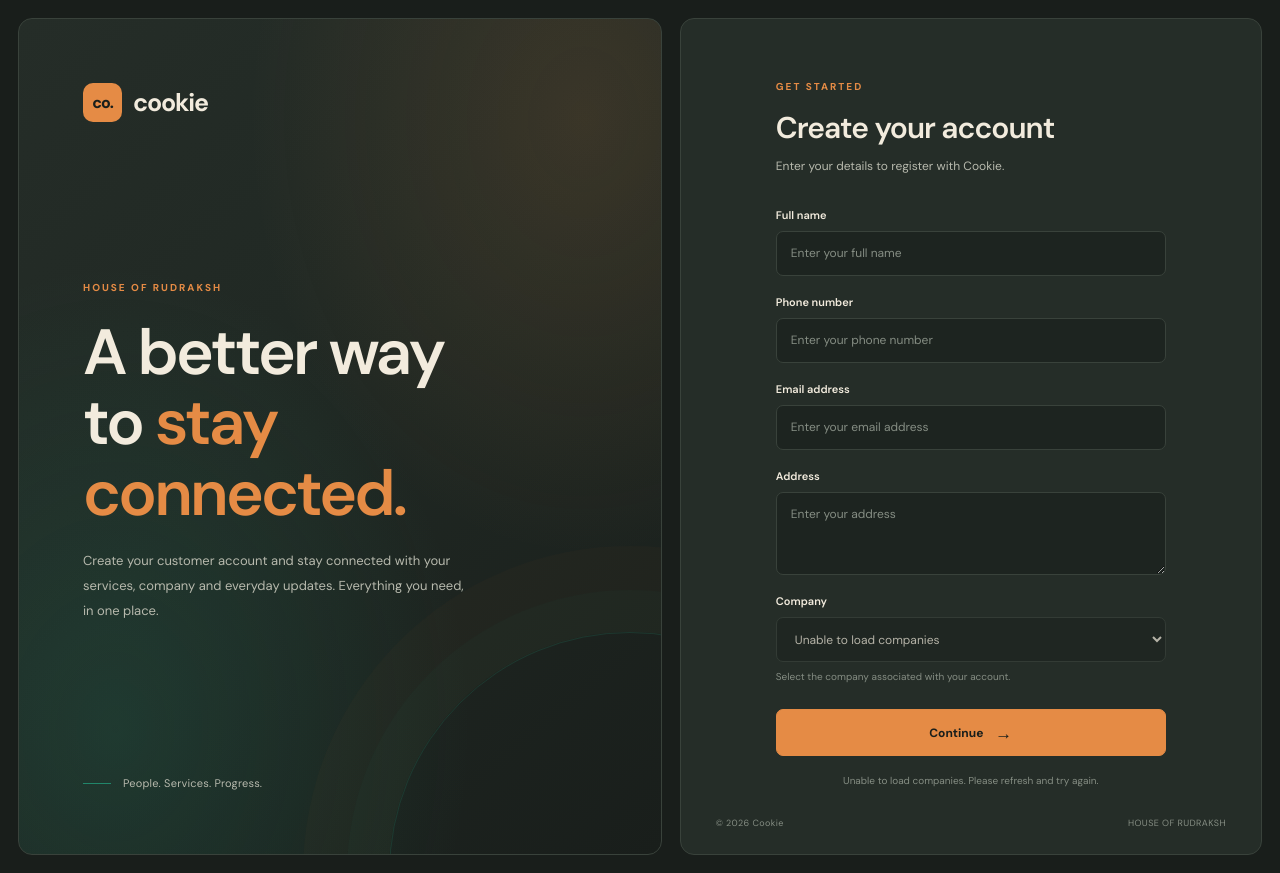
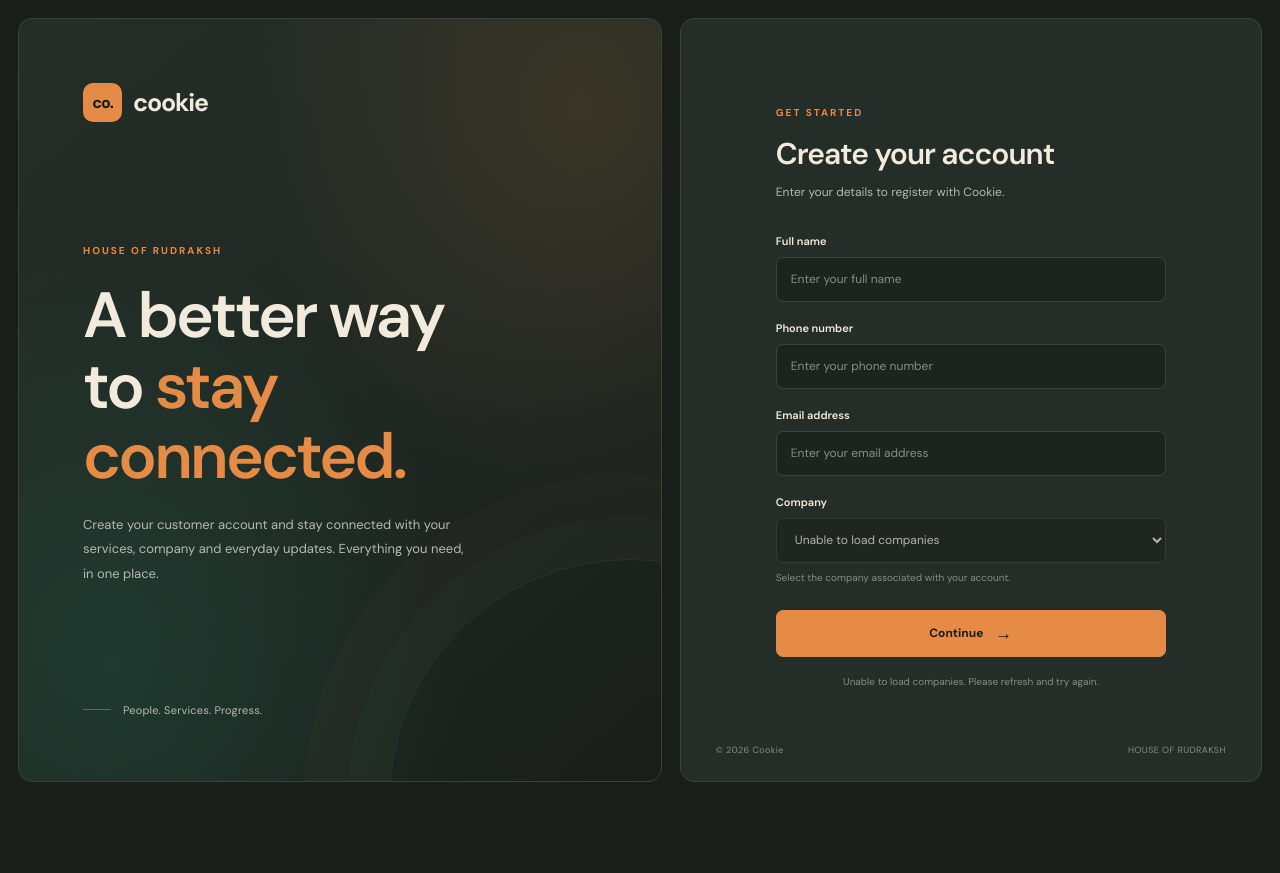
Before and after one commit to rudraksh-gohil/cookie, a plain HTML site: page signup.html in a window 1280 px wide. After the commit the page ends 800 px from the top, so only its background shows below. Drawn offline with Linux system fonts and the light colour scheme; no server answers.

Commit message:
remove address

```diff
--- a/signup.html
+++ b/signup.html
@@ -115,7 +115,7 @@
                         >
 
 
-                        <label for="address">Address</label>
+                        <!-- <label for="address">Address</label>
 
                         <textarea
                             id="address"
@@ -124,7 +124,7 @@
                             maxlength="500"
                             rows="3"
                             required
-                        ></textarea>
+                        ></textarea> -->
 
 
                         <label for="company">Company</label>
```
